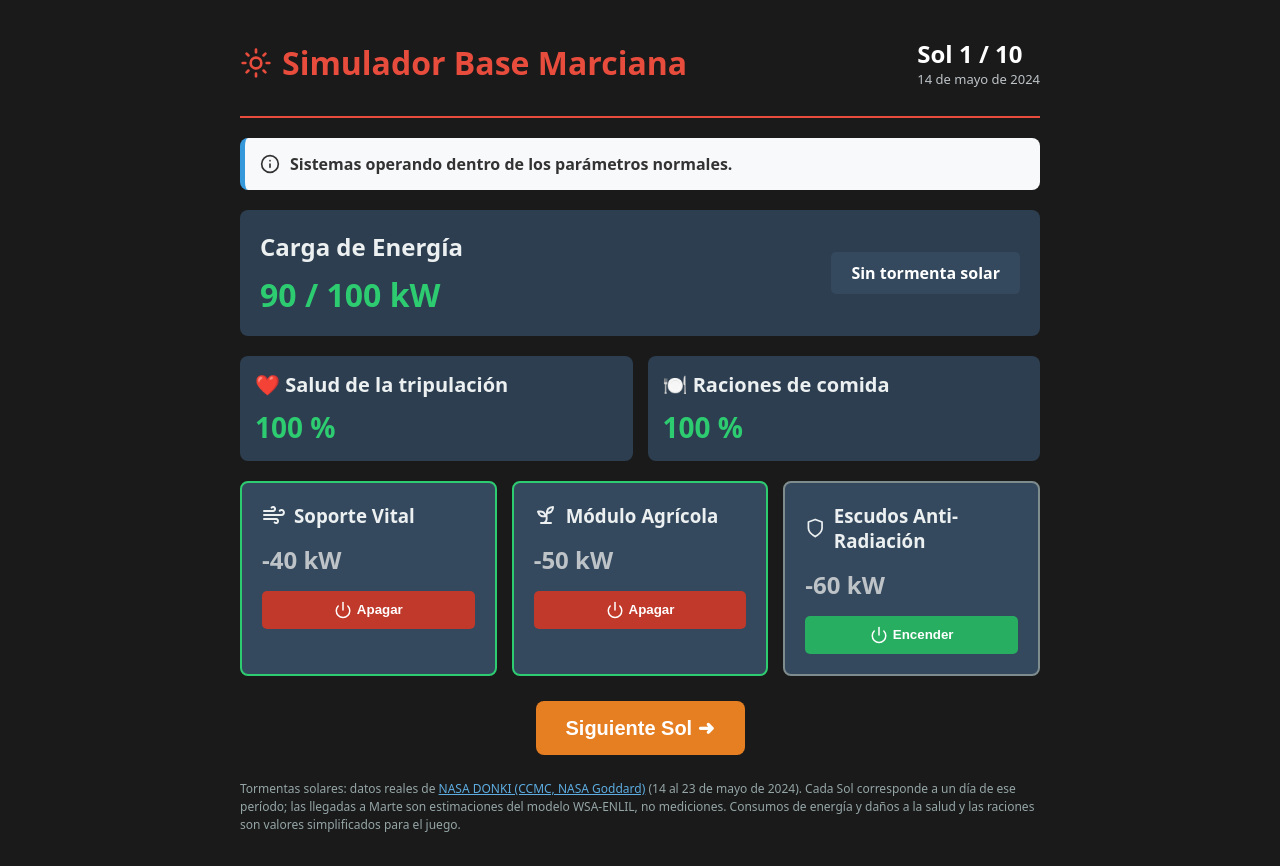
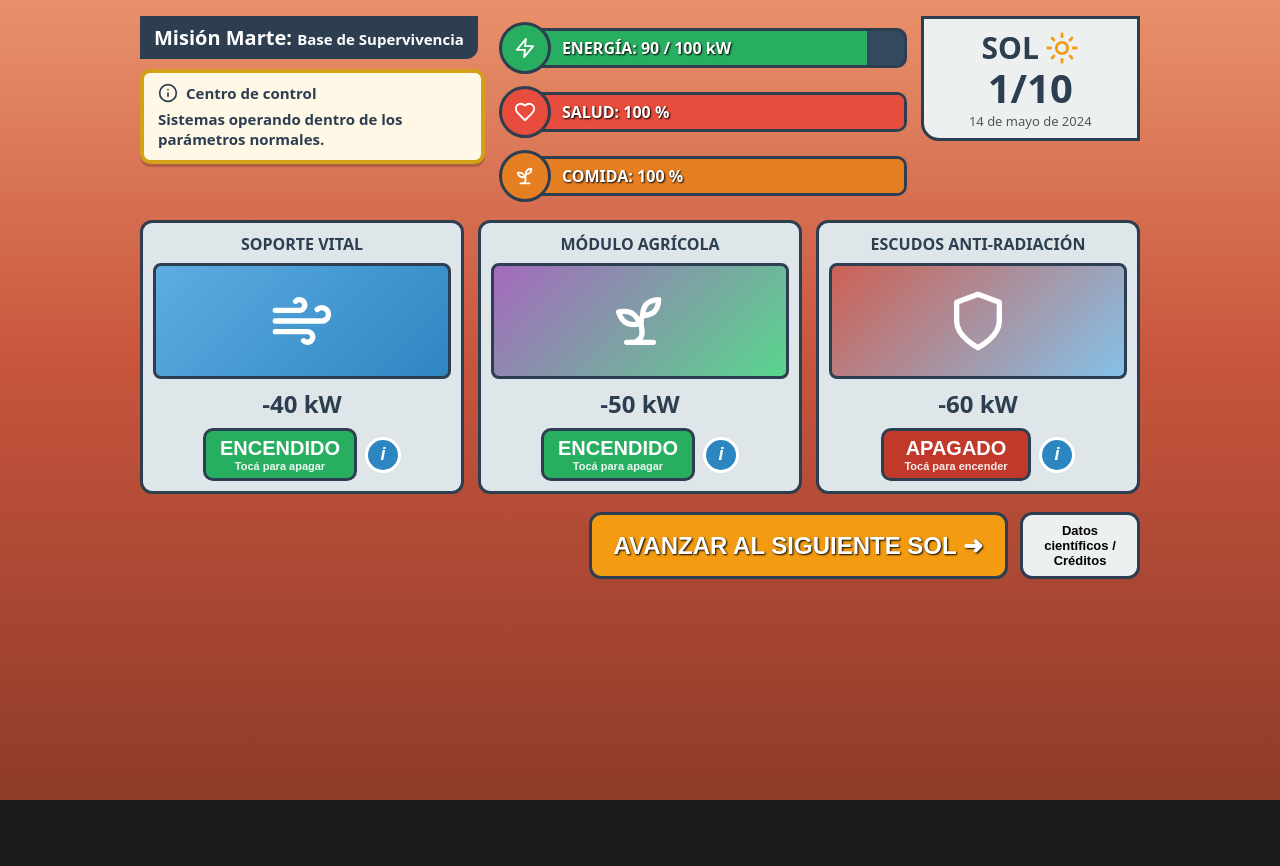
Before and after one commit to PabloVallejo2026/simulador-marte, a React (Vite) app: page / in a window 1280 px wide. After the commit the page ends 800 px from the top, so only its background shows below. Built offline with nearby package versions, Linux system fonts and the light colour scheme.

Commit message:
Diseño basado en el boceto de Franco (Etapa A)

```diff
--- a/src/App.jsx
+++ b/src/App.jsx
@@ -1,34 +1,22 @@
 import React, { useState, useEffect } from 'react';
-import { AlertTriangle, Power, Wind, Sprout, Shield, Sun, Info } from 'lucide-react';
+import { AlertTriangle, Wind, Sprout, Shield, Sun, Info, Zap, Heart } from 'lucide-react';
 import { DONKI_SOLS, DONKI_SOURCE } from './donki.js';
-
-const Tooltip = ({ children, text }) => (
-  <div style={{ position: 'relative', display: 'inline-block', cursor: 'help' }} className="group">
-    {children}
-    <div style={{
-      visibility: 'hidden', backgroundColor: '#333', color: '#fff', textAlign: 'center',
-      borderRadius: '6px', padding: '5px 10px', position: 'absolute', zIndex: 1,
-      bottom: '125%', left: '50%', transform: 'translateX(-50%)', opacity: 0, transition: 'opacity 0.3s',
-      width: '200px', fontSize: '12px', boxShadow: '0 4px 6px rgba(0,0,0,0.3)'
-    }} className="tooltip-text">
-      {text}
-    </div>
-  </div>
-);
 
 export default function App() {
   const [sol, setSol] = useState(1);
   const [energyMax] = useState(100);
   const [systems, setSystems] = useState({
-    lifeSupport: { name: 'Soporte Vital', cost: 40, active: true, icon: Wind, desc: 'Filtra CO2 y provee oxígeno. ¡Vital!' },
-    agriculture: { name: 'Módulo Agrícola', cost: 50, active: true, icon: Sprout, desc: 'Cultivos hidropónicos. Si se apaga, las plantas se congelan.' },
-    shields: { name: 'Escudos Anti-Radiación', cost: 60, active: false, icon: Shield, desc: 'Bloquea la radiación de tormentas solares.' }
+    lifeSupport: { name: 'Soporte Vital', cost: 40, active: true, icon: Wind, desc: 'Filtra el CO2 y produce oxígeno. ¡Si se apaga, la tripulación no puede respirar!' },
+    agriculture: { name: 'Módulo Agrícola', cost: 50, active: true, icon: Sprout, desc: 'Cultivos hidropónicos que producen la comida. Si se apaga, las plantas se congelan.' },
+    shields: { name: 'Escudos Anti-Radiación', cost: 60, active: false, icon: Shield, desc: 'Protegen a la tripulación de la radiación de las tormentas solares. Consumen mucha energía.' }
   });
   const [message, setMessage] = useState("Día tranquilo en Marte. Gestiona la energía sabiamente.");
   const [blackout, setBlackout] = useState(false);
   const [health, setHealth] = useState(100);
   const [rations, setRations] = useState(100);
   const [gameStatus, setGameStatus] = useState('playing');
+  const [openInfo, setOpenInfo] = useState(null);
+  const [showCredits, setShowCredits] = useState(false);
   const [endReason, setEndReason] = useState('');
 
   const currentLoad = Object.values(systems).reduce((acc, sys) => sys.active ? acc + sys.cost : acc, 0);
@@ -39,13 +27,13 @@ export default function App() {
   useEffect(() => {
     if (currentLoad > energyMax) {
       setBlackout(true);
-      setMessage("⚠️ ¡Sobrecarga! La base supera los 100 kW. Si avanzás al siguiente Sol habrá un apagón general.");
+      setMessage("¡Sobrecarga! La base supera los 100 kW. Si avanzás al siguiente Sol habrá un apagón general.");
     } else {
       setBlackout(false);
       if (solarStorm && !systems.shields.active) {
-        setMessage(`☀️ ¡Alerta de tormenta solar! Datos reales de NASA DONKI: ${solData.marsCMEs} ${solData.marsCMEs === 1 ? 'eyección' : 'eyecciones'} de masa coronal con llegada estimada a Marte este día. Encendé los escudos antes de avanzar (apagá Agricultura para no superar los 100 kW).`);
+        setMessage(`¡Hoy llega una tormenta solar! Datos reales de NASA DONKI: ${solData.marsCMEs} ${solData.marsCMEs === 1 ? 'eyección' : 'eyecciones'} de masa coronal con llegada estimada a Marte este día. Encendé los escudos antes de avanzar (apagá Agricultura para no superar los 100 kW).`);
       } else if (solarStorm && systems.shields.active) {
-        setMessage("🛡️ Tormenta solar en este Sol: escudos encendidos. La tripulación está protegida.");
+        setMessage("Tormenta solar hoy: los escudos están encendidos. La tripulación está protegida.");
       } else {
         setMessage("Sistemas operando dentro de los parámetros normales.");
       }
@@ -125,98 +113,168 @@ export default function App() {
     setEndReason('');
   };
 
-  return (
-    <div style={{ maxWidth: '800px', margin: '0 auto', padding: '20px' }}>
-      <header style={{ display: 'flex', justifyContent: 'space-between', alignItems: 'center', borderBottom: '2px solid #e74c3c', paddingBottom: '10px', marginBottom: '20px' }}>
-        <h1 style={{ color: '#e74c3c', display: 'flex', alignItems: 'center', gap: '10px' }}>
-          <Sun size={32} /> Simulador Base Marciana
-        </h1>
-        <div style={{ fontSize: '24px', fontWeight: 'bold' }}>
-          Sol {sol} / 10
-          <div style={{ fontSize: '13px', fontWeight: 'normal', color: '#bdc3c7' }}>{solData.label}</div>
-        </div>
-      </header>
+  const loadOver = currentLoad > energyMax;
+  const alertLevel = (blackout || stormDanger) ? 'danger' : (solarStorm ? 'storm' : 'ok');
+  const alertColors = {
+    danger: { bg: '#fdecea', border: '#c0392b', title: '¡Atención!' },
+    storm: { bg: '#fff4d6', border: '#e67e22', title: 'Alerta de clima espacial (datos de NASA)' },
+    ok: { bg: '#fff8e7', border: '#d4a017', title: 'Centro de control' }
+  }[alertLevel];
 
-      <div style={{ backgroundColor: (blackout || stormDanger) ? '#ffcccc' : '#f8f9fa', color: '#333', padding: '15px', borderRadius: '8px', marginBottom: '20px', borderLeft: `5px solid ${(blackout || stormDanger) ? 'red' : '#3498db'}` }}>
-        <p style={{ margin: 0, fontWeight: 'bold', display: 'flex', alignItems: 'center', gap: '10px' }}>
-          <Info size={20} /> {message}
-        </p>
-      </div>
-
-      <div style={{ display: 'flex', justifyContent: 'space-between', marginBottom: '20px', backgroundColor: '#2c3e50', padding: '20px', borderRadius: '8px' }}>
-        <div>
-          <h2 style={{ margin: '0 0 10px 0', color: '#ecf0f1' }}>Carga de Energía</h2>
-          <div style={{ fontSize: '32px', fontWeight: 'bold', color: currentLoad > energyMax ? '#e74c3c' : '#2ecc71' }}>
-            {currentLoad} / {energyMax} kW
+  const Bar = ({ icon, label, value, max, color, text }) => (
+    <div className="bar-row">
+      <div className="bar-icon" style={{ backgroundColor: color }}>{icon}</div>
+      <div className="bar-track">
+        <div className="bar-fill" style={{ width: `${Math.min(100, (value / max) * 100)}%`, backgroundColor: color }} />
+        <span className="bar-text">{text}</span>
       </div>
     </div>
-        <div style={{ padding: '10px 20px', backgroundColor: solarStorm ? '#e67e22' : '#34495e', color: 'white', borderRadius: '5px', fontWeight: 'bold', alignSelf: 'center' }}>
-          {solarStorm ? '☀️ Tormenta solar' : 'Sin tormenta solar'}
+  );
+
+  return (
+    <div className="mars-bg">
+      <div className="game">
+        <div className="top">
+          <div className="top-left">
+            <div className="title-tag">Misión Marte: <span>Base de Supervivencia</span></div>
+            <div className="alert-box" style={{ backgroundColor: alertColors.bg, borderColor: alertColors.border }}>
+              <div className="alert-title">
+                {alertLevel === 'ok' ? <Info size={20} /> : <AlertTriangle size={20} color={alertColors.border} />}
+                {alertColors.title}
+              </div>
+              <p>{message}</p>
             </div>
           </div>
 
-      <div style={{ display: 'flex', gap: '15px', marginBottom: '20px' }}>
-        <div style={{ flex: 1, backgroundColor: '#2c3e50', padding: '15px', borderRadius: '8px' }}>
-          <h2 style={{ margin: '0 0 10px 0', color: '#ecf0f1', fontSize: '20px' }}>❤️ Salud de la tripulación</h2>
-          <div style={{ fontSize: '28px', fontWeight: 'bold', color: health > 30 ? '#2ecc71' : '#e74c3c' }}>{health} %</div>
+          <div className="bars">
+            <Bar icon={<Zap size={22} />} label="Energía" value={currentLoad} max={energyMax}
+              color={loadOver ? '#c0392b' : '#27ae60'} text={`ENERGÍA: ${currentLoad} / ${energyMax} kW${loadOver ? ' ¡SOBRECARGA!' : ''}`} />
+            <Bar icon={<Heart size={22} />} label="Salud" value={health} max={100}
+              color="#e74c3c" text={`SALUD: ${health} %`} />
+            <Bar icon={<Sprout size={22} />} label="Comida" value={rations} max={100}
+              color="#e67e22" text={`COMIDA: ${rations} %`} />
           </div>
-        <div style={{ flex: 1, backgroundColor: '#2c3e50', padding: '15px', borderRadius: '8px' }}>
-          <h2 style={{ margin: '0 0 10px 0', color: '#ecf0f1', fontSize: '20px' }}>🍽️ Raciones de comida</h2>
-          <div style={{ fontSize: '28px', fontWeight: 'bold', color: rations > 30 ? '#2ecc71' : '#e74c3c' }}>{rations} %</div>
+
+          <div className="sol-card">
+            <div className="sol-num"><span>SOL</span> <Sun size={34} color="#f39c12" /></div>
+            <div className="sol-big">{sol}/10</div>
+            <div className="sol-date">{solData.label}</div>
+            {solarStorm && <div className="storm-chip">☀️ Tormenta solar</div>}
           </div>
         </div>
 
-      <div style={{ display: 'grid', gridTemplateColumns: 'repeat(auto-fit, minmax(200px, 1fr))', gap: '15px' }}>
+        <div className="modules">
           {Object.entries(systems).map(([key, sys]) => (
-          <div key={key} style={{ backgroundColor: '#34495e', padding: '20px', borderRadius: '8px', border: `2px solid ${sys.active ? '#2ecc71' : '#7f8c8d'}` }}>
-            <div style={{ display: 'flex', justifyContent: 'space-between', alignItems: 'center', marginBottom: '15px' }}>
-              <Tooltip text={sys.desc}>
-                <h3 style={{ margin: 0, color: '#ecf0f1', display: 'flex', alignItems: 'center', gap: '8px' }}>
-                  <sys.icon size={24} /> {sys.name}
-                </h3>
-              </Tooltip>
+            <div key={key} className="module">
+              <h3>{sys.name.toUpperCase()}</h3>
+              <div className={`module-art art-${key}`}>
+                <sys.icon size={64} />
               </div>
-            <div style={{ fontSize: '24px', fontWeight: 'bold', color: '#bdc3c7', marginBottom: '15px' }}>
-              -{sys.cost} kW
+              <div className="module-kw">-{sys.cost} kW</div>
+              <div className="module-actions">
+                <button
+                  className={`state-btn ${sys.active ? 'on' : 'off'}`}
+                  onClick={() => toggleSystem(key)}
+                  disabled={gameStatus !== 'playing'}>
+                  {sys.active ? 'ENCENDIDO' : 'APAGADO'}
+                  <small>{sys.active ? 'Tocá para apagar' : 'Tocá para encender'}</small>
+                </button>
+                <button className="info-btn" aria-label={`Información sobre ${sys.name}`}
+                  onClick={() => setOpenInfo(openInfo === key ? null : key)}>i</button>
               </div>
-            <button
-              onClick={() => toggleSystem(key)}
-              style={{ width: '100%', padding: '10px', backgroundColor: sys.active ? '#c0392b' : '#27ae60', color: 'white', border: 'none', borderRadius: '5px', cursor: 'pointer', display: 'flex', justifyContent: 'center', alignItems: 'center', gap: '5px', fontWeight: 'bold' }}>
-              <Power size={18} /> {sys.active ? 'Apagar' : 'Encender'}
-            </button>
+              {openInfo === key && <div className="info-bubble">{sys.desc}</div>}
             </div>
           ))}
         </div>
 
         {gameStatus === 'playing' ? (
-        <div style={{ textAlign: 'center', marginTop: '25px' }}>
-          <button
-            onClick={nextSol}
-            style={{ padding: '15px 30px', fontSize: '20px', fontWeight: 'bold', backgroundColor: '#e67e22', color: 'white', border: 'none', borderRadius: '8px', cursor: 'pointer' }}>
-            {sol >= 10 ? 'Terminar misión ➜' : 'Siguiente Sol ➜'}
+          <div className="bottom">
+            <button className="next-btn" onClick={nextSol}>
+              {sol >= 10 ? 'TERMINAR MISIÓN ➜' : 'AVANZAR AL SIGUIENTE SOL ➜'}
+            </button>
+            <button className="credits-btn" onClick={() => setShowCredits(!showCredits)}>
+              Datos científicos / Créditos
             </button>
           </div>
         ) : (
-        <div style={{ marginTop: '25px', padding: '25px', borderRadius: '8px', textAlign: 'center', backgroundColor: gameStatus === 'won' ? '#1e8449' : '#922b21' }}>
-          <h2 style={{ margin: '0 0 10px 0' }}>{gameStatus === 'won' ? '🏆 ¡Victoria!' : '💥 Misión fallida'}</h2>
-          <p style={{ fontSize: '18px', margin: '0 0 20px 0' }}>{endReason}</p>
-          <button
-            onClick={restartMission}
-            style={{ padding: '12px 25px', fontSize: '18px', fontWeight: 'bold', backgroundColor: '#ecf0f1', color: '#2c3e50', border: 'none', borderRadius: '8px', cursor: 'pointer' }}>
-            🔄 Reiniciar misión
-          </button>
+          <div className="end-panel" style={{ backgroundColor: gameStatus === 'won' ? '#1e8449' : '#922b21' }}>
+            <h2>{gameStatus === 'won' ? '🏆 ¡Victoria!' : '💥 Misión fallida'}</h2>
+            <p>{endReason}</p>
+            <div className="end-actions">
+              <button onClick={restartMission}>🔄 Reiniciar misión</button>
+              <button onClick={() => setShowCredits(!showCredits)}>Datos científicos / Créditos</button>
+            </div>
           </div>
         )}
 
-      <p style={{ marginTop: '25px', fontSize: '12px', color: '#95a5a6', lineHeight: 1.5 }}>
-        Tormentas solares: datos reales de <a href={DONKI_SOURCE.page} target="_blank" rel="noreferrer" style={{ color: '#5dade2' }}>{DONKI_SOURCE.name}</a> ({DONKI_SOURCE.period}).
-        Cada Sol corresponde a un día de ese período; las llegadas a Marte son estimaciones del modelo WSA-ENLIL, no mediciones.
-        Consumos de energía y daños a la salud y las raciones son valores simplificados para el juego.
+        {showCredits && (
+          <div className="credits">
+            <h3>Datos científicos y créditos</h3>
+            <p>
+              Tormentas solares: datos reales de <a href={DONKI_SOURCE.page} target="_blank" rel="noreferrer">{DONKI_SOURCE.name}</a> ({DONKI_SOURCE.period}).
+              Cada Sol del juego corresponde a un día de ese período. Las llegadas a Marte de las eyecciones de masa coronal
+              son estimaciones del modelo WSA-ENLIL, no mediciones en Marte.
             </p>
+            <p>Los consumos de energía y los daños a la salud y a las raciones son valores simplificados para el juego.</p>
+            <button onClick={() => setShowCredits(false)}>Cerrar</button>
+          </div>
+        )}
+      </div>
 
-      <style dangerouslySetInnerHTML={{__html: `
-        .group:hover .tooltip-text { visibility: visible !important; opacity: 1 !important; }
-      `}} />
+      <style>{`
+        .mars-bg { min-height: 100vh; background: linear-gradient(180deg, #e8916b 0%, #c8553d 45%, #8e3b2a 100%); padding: 16px; box-sizing: border-box; font-family: system-ui, sans-serif; color: #2c3e50; }
+        .game { max-width: 1000px; margin: 0 auto; }
+        .top { display: grid; grid-template-columns: 1.1fr 1.3fr 0.7fr; gap: 14px; align-items: start; }
+        .title-tag { background: #2c3e50; color: #fff; font-weight: 800; font-size: 20px; padding: 8px 14px; border-radius: 0 0 12px 0; margin-bottom: 10px; display: inline-block; }
+        .title-tag span { font-size: 15px; font-weight: 600; }
+        .alert-box { border: 4px solid; border-radius: 10px; padding: 10px 14px; box-shadow: 0 3px 0 rgba(0,0,0,0.2); }
+        .alert-title { display: flex; align-items: center; gap: 8px; font-weight: 800; font-size: 15px; }
+        .alert-box p { margin: 6px 0 0; font-size: 15px; font-weight: 600; line-height: 1.35; }
+        .bars { display: flex; flex-direction: column; gap: 12px; padding-top: 6px; }
+        .bar-row { display: flex; align-items: center; }
+        .bar-icon { width: 46px; height: 46px; border-radius: 50%; border: 3px solid #2c3e50; color: #fff; display: flex; align-items: center; justify-content: center; z-index: 1; flex-shrink: 0; }
+        .bar-track { position: relative; flex: 1; height: 34px; margin-left: -12px; background: #34495e; border: 3px solid #2c3e50; border-radius: 0 10px 10px 0; overflow: hidden; }
+        .bar-fill { height: 100%; transition: width 0.4s; }
+        .bar-text { position: absolute; left: 20px; top: 50%; transform: translateY(-50%); color: #fff; font-weight: 800; font-size: 16px; text-shadow: 1px 1px 2px #000; white-space: nowrap; }
+        .sol-card { background: #ecf0f1; border: 3px solid #2c3e50; border-radius: 0 0 0 18px; padding: 8px 12px; text-align: center; }
+        .sol-num { font-size: 30px; font-weight: 900; display: flex; align-items: center; justify-content: center; gap: 6px; }
+        .sol-big { font-size: 40px; font-weight: 900; line-height: 1; }
+        .sol-date { font-size: 13px; margin-top: 4px; color: #555; }
+        .storm-chip { margin-top: 6px; background: #e67e22; color: #fff; font-weight: 800; font-size: 13px; border-radius: 6px; padding: 3px 6px; }
+        .modules { display: grid; grid-template-columns: repeat(3, 1fr); gap: 14px; margin-top: 18px; }
+        .module { background: #dfe6e9; border: 3px solid #2c3e50; border-radius: 12px; padding: 10px; text-align: center; position: relative; }
+        .module h3 { margin: 0 0 8px; font-size: 16px; font-weight: 900; }
+        .module-art { height: 110px; border: 3px solid #2c3e50; border-radius: 8px; display: flex; align-items: center; justify-content: center; color: #fff; }
+        .art-lifeSupport { background: linear-gradient(135deg, #5dade2, #2e86c1); }
+        .art-agriculture { background: linear-gradient(135deg, #a569bd, #58d68d); }
+        .art-shields { background: linear-gradient(135deg, #cd6155, #85c1e9); }
+        .module-kw { font-size: 24px; font-weight: 900; margin: 8px 0; }
+        .module-actions { display: flex; align-items: center; justify-content: center; gap: 8px; }
+        .state-btn { border: 3px solid #2c3e50; border-radius: 10px; color: #fff; font-size: 20px; font-weight: 900; padding: 6px 14px; cursor: pointer; display: flex; flex-direction: column; align-items: center; min-width: 150px; }
+        .state-btn small { font-size: 11px; font-weight: 600; opacity: 0.9; }
+        .state-btn.on { background: #27ae60; }
+        .state-btn.off { background: #c0392b; }
+        .state-btn:disabled { cursor: not-allowed; opacity: 0.7; }
+        .info-btn { width: 36px; height: 36px; border-radius: 50%; border: 3px solid #fff; background: #2e86c1; color: #fff; font-weight: 900; font-style: italic; font-size: 18px; cursor: pointer; flex-shrink: 0; }
+        .info-bubble { margin-top: 10px; background: #fff; border: 2px solid #2c3e50; border-radius: 10px; padding: 8px; font-size: 14px; font-weight: 600; }
+        .bottom { display: flex; justify-content: flex-end; align-items: stretch; gap: 12px; margin-top: 18px; }
+        .next-btn { background: #f39c12; border: 3px solid #2c3e50; border-radius: 12px; color: #fff; font-size: 24px; font-weight: 900; padding: 12px 22px; cursor: pointer; text-shadow: 1px 1px 2px #000; }
+        .credits-btn { background: #ecf0f1; border: 3px solid #2c3e50; border-radius: 12px; font-weight: 700; font-size: 13px; padding: 8px; cursor: pointer; max-width: 120px; }
+        .end-panel { margin-top: 18px; padding: 22px; border-radius: 12px; border: 3px solid #2c3e50; text-align: center; color: #fff; }
+        .end-panel h2 { margin: 0 0 8px; }
+        .end-panel p { font-size: 18px; margin: 0 0 16px; }
+        .end-actions { display: flex; gap: 10px; justify-content: center; flex-wrap: wrap; }
+        .end-actions button, .credits button { padding: 10px 18px; font-size: 16px; font-weight: 700; border: none; border-radius: 8px; background: #ecf0f1; color: #2c3e50; cursor: pointer; }
+        .credits { margin-top: 14px; background: #fdfefe; border: 3px solid #2c3e50; border-radius: 12px; padding: 14px; font-size: 14px; line-height: 1.5; }
+        .credits h3 { margin-top: 0; }
+        .credits a { color: #2e86c1; }
+        @media (max-width: 800px) {
+          .top { grid-template-columns: 1fr; }
+          .modules { grid-template-columns: 1fr; }
+          .bottom { flex-direction: column; }
+          .credits-btn { max-width: none; }
+        }
+      `}</style>
     </div>
   );
 }
```
Lines whose indentation alone changed are shown as unchanged.
